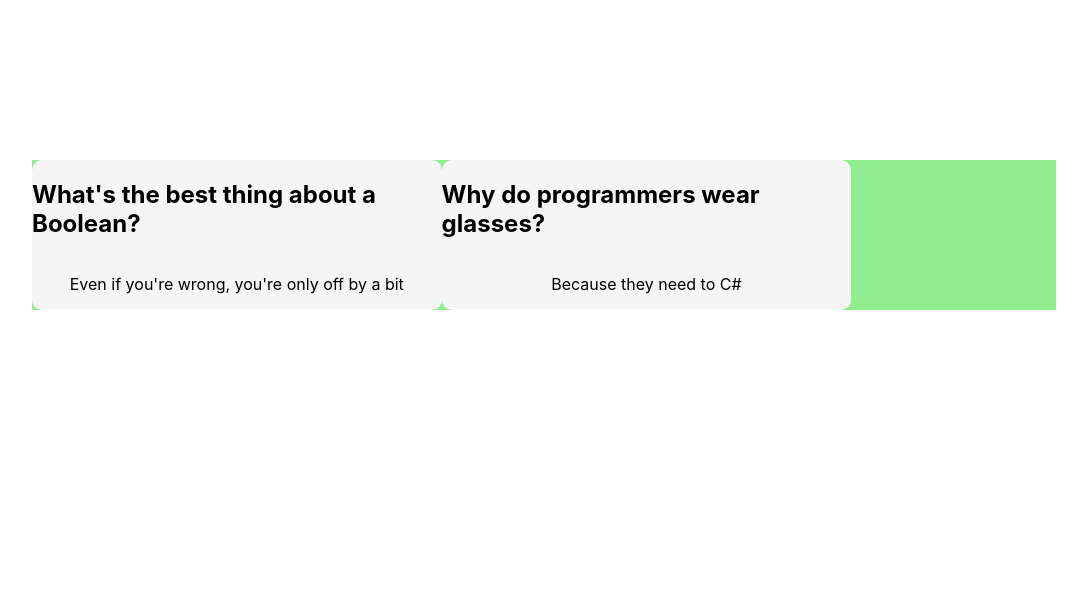
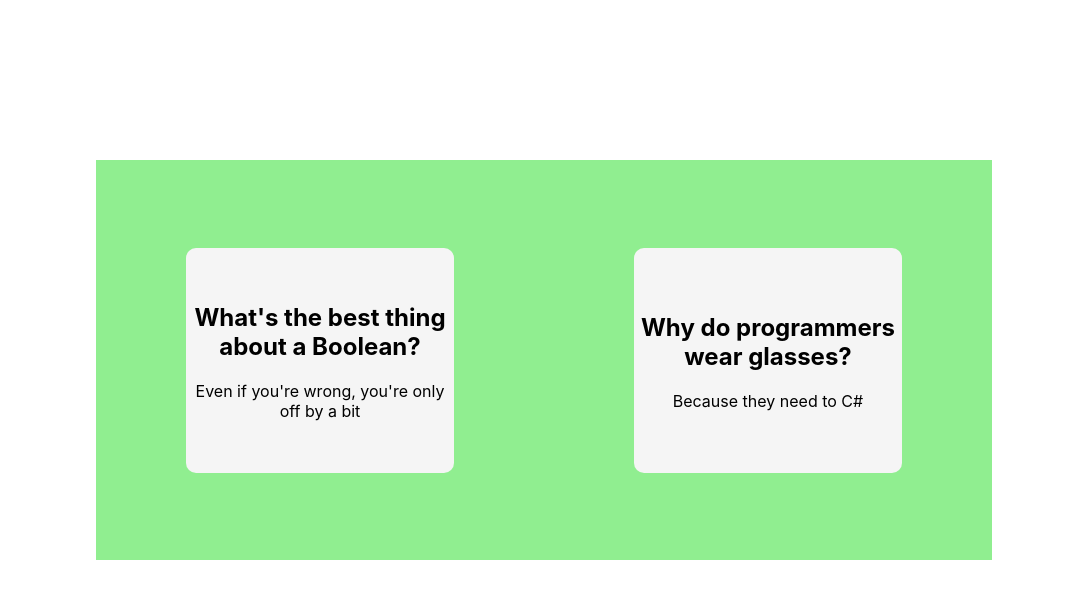
Before and after one commit to JinxyPyrope/mini-practice-react-8, a React (Create React App) app in the folder my-practice-8/: page / in a window 1280 px wide. Shown: the top 598 px of the page, without its empty margins (96-1183 px from the left). Built offline with nearby package versions, Linux system fonts and the light colour scheme.

Commit message:
Css is coming together in a way

```diff
--- a/my-practice-8/src/App.css
+++ b/my-practice-8/src/App.css
@@ -1,9 +1,10 @@
 .App {
   display: flex;
+  margin: 10rem auto;
+  max-width: 70%;
+  min-height: 400px;
+  justify-content: center;
   background-color: lightgreen;
-  margin: 10rem auto;
-  max-width: 80%;
-
 }
 
-/*Could also do .text__container since it's imported from a component like a  family tree */
+/*Could also do .text__container since it's imported from a component like a family tree */
--- a/my-practice-8/src/components/Display.css
+++ b/my-practice-8/src/components/Display.css
@@ -1,9 +1,14 @@
 .test__container {
   display: flex;
-  flex-direction: column;
-  align-items: center;
-  background: whitesmoke;
-  max-width: 40%;
+  margin: auto;
+  height: 225px;
+  max-width: 30%;
   border: 15px;
   border-radius: 10px;
+  background: whitesmoke;
 }
+
+.test__section {
+  text-align: center;
+  margin: auto;
+}
--- a/my-practice-8/src/components/Display.js
+++ b/my-practice-8/src/components/Display.js
@@ -4,8 +4,10 @@
 
 const listData = data.map(joke => (
   <div className="test__container">
-    <h2>{joke.setup}</h2>
-    <p>{joke.punchline}</p>
+    <div className="test__section">
+      <h2>{joke.setup}</h2>
+      <p>{joke.punchline}</p>
+    </div>
   </div>
 ))
 
```
